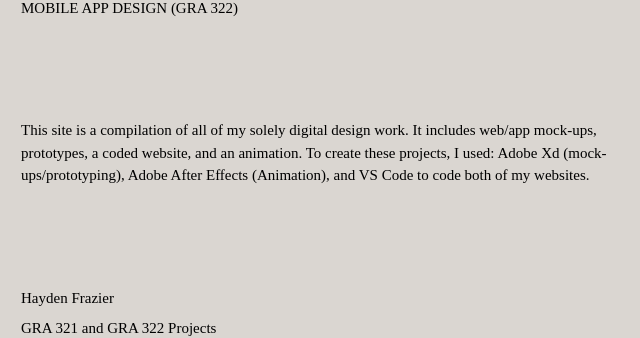
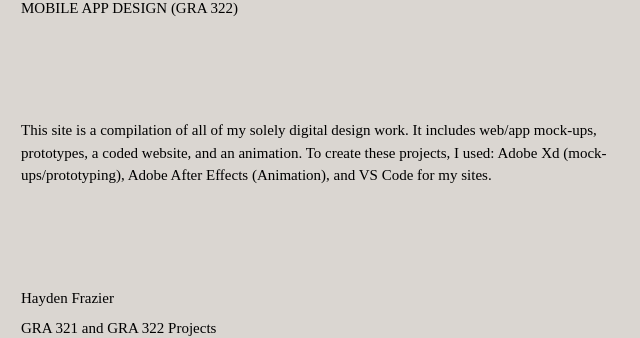
Before and after one commit to hbfrazie/gra322_s22, a plain HTML site: page program-site/home-page/index.html in a window 1280 px wide. Shown: the part 1200-1538 px from the top of the page, 14-654 px from the left. Drawn offline with Linux system fonts and the light colour scheme; a web font is replaced by a local one.

Commit message:
website description
final program site description

```diff
--- a/program-site/home-page/index.html
+++ b/program-site/home-page/index.html
@@ -52,7 +52,7 @@
           </div>
         </div>
 
-          <p class="site-description grid">This site is a compilation of all of my solely digital design work. It includes web/app mock-ups, prototypes, a coded website, and an animation. To create these projects, I used: Adobe Xd (mock-ups/prototyping), Adobe After Effects (Animation), and VS Code to code both of my websites. </p>
+          <p class="site-description grid">This site is a compilation of all of my solely digital design work. It includes web/app mock-ups, prototypes, a coded website, and an animation. To create these projects, I used: Adobe Xd (mock-ups/prototyping), Adobe After Effects (Animation), and VS Code for my sites. </p>
 
           <p class="hf">Hayden Frazier </p>
           <p class="gra">GRA 321 and GRA 322 Projects</p>
```
